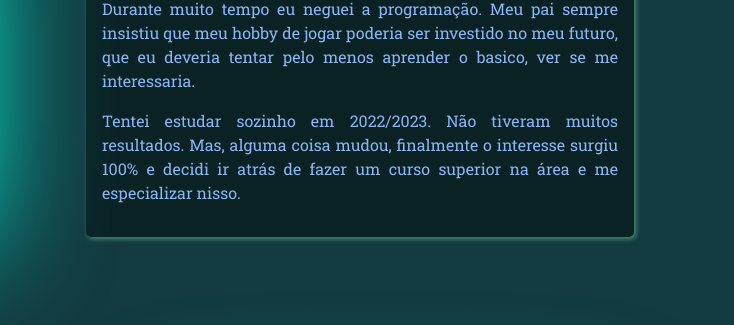
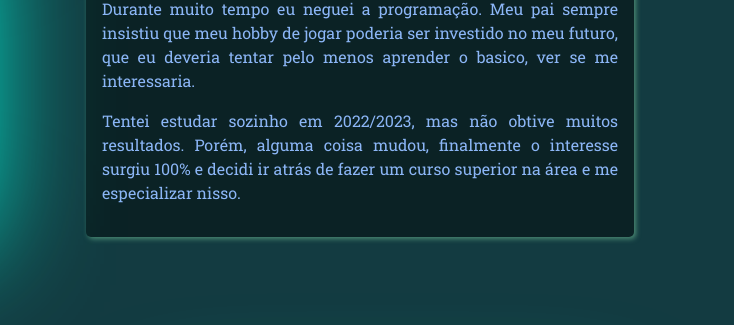
Before and after one commit to arthurch-costa/arthurchcosta.github.io, a plain HTML site: page index.html in a window 1280 px wide. Shown: the part 1102-1427 px from the top of the page, 546-1280 px from the left. Drawn offline with Linux system fonts and the light colour scheme.

Commit message:
Final Portfólio

```diff
--- a/index.html
+++ b/index.html
@@ -88,8 +88,8 @@
               </p>
 
               <p>
-                Tentei estudar sozinho em 2022/2023.
-                Não tiveram muitos resultados. Mas,
+                Tentei estudar sozinho em 2022/2023,
+                mas não obtive muitos resultados. Porém,
                 alguma coisa mudou, finalmente o
                 interesse surgiu 100% e decidi ir
                 atrás de fazer um curso superior na
```
